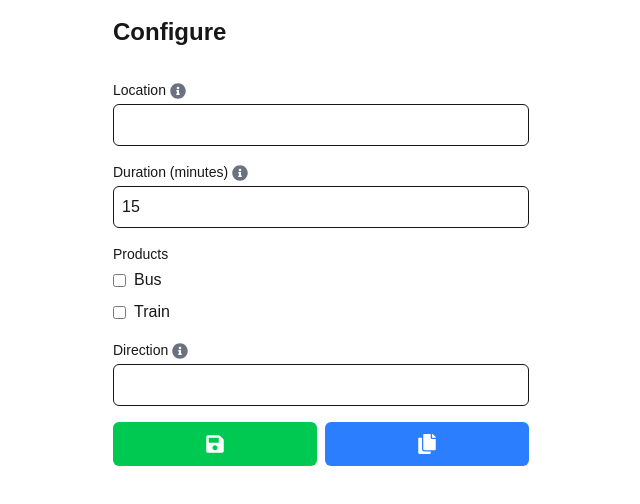
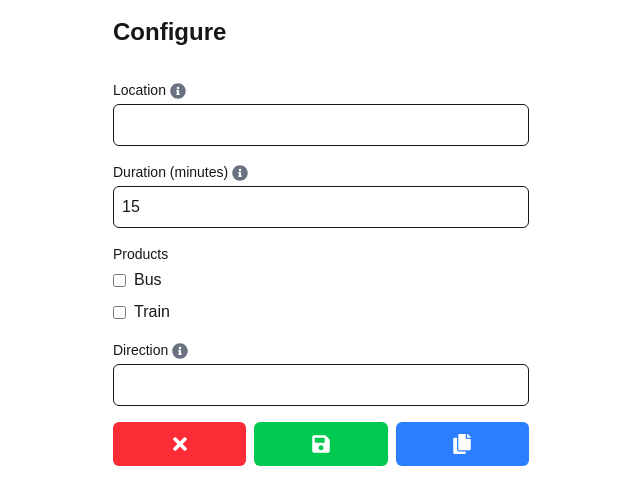
Before and after one commit to kumarabinash/rejseplanen, a Next.js app: page /configure in a window 1280 px wide. Shown: the top 504 px of the page, without its empty margins (319-959 px from the left). Built offline with nearby package versions, Linux system fonts and the light colour scheme; a web font is replaced by a local one.

Commit message:
Fixed bug

```diff
--- a/app/configure/page.tsx
+++ b/app/configure/page.tsx
@@ -1,6 +1,6 @@
 'use client';
 
-import { useState, useEffect, useCallback, useMemo } from 'react';
+import { useState, useEffect, useCallback } from 'react';
 import { LocationSearchParams } from '@/app/types/location-search';
 import { useRouter } from 'next/navigation';
 import { FaCopy, FaSave, FaTimes, FaInfoCircle } from "react-icons/fa";
@@ -57,8 +57,6 @@ export default function Configure() {
       extId: '',
     },
   });
-
-  const hasSavedConfig = useMemo(() => localStorage.getItem('rejseplanen-config') !== null, []);
 
   const [locationSuggestions, setLocationSuggestions] = useState<LocationSuggestion[]>([]);
   const [isLoadingLocation, setIsLoadingLocation] = useState(false);
@@ -313,7 +311,6 @@ export default function Configure() {
         </div>
 
         <div className="flex gap-2">
-          {hasSavedConfig ? (
           <button
             type="button"
             onClick={() => {
@@ -323,7 +320,6 @@ export default function Configure() {
           >
             <FaTimes className="w-5 h-5" />
           </button>
-          ) : null}
 
           <button
             type="submit"
```
Lines whose indentation alone changed are shown as unchanged.
